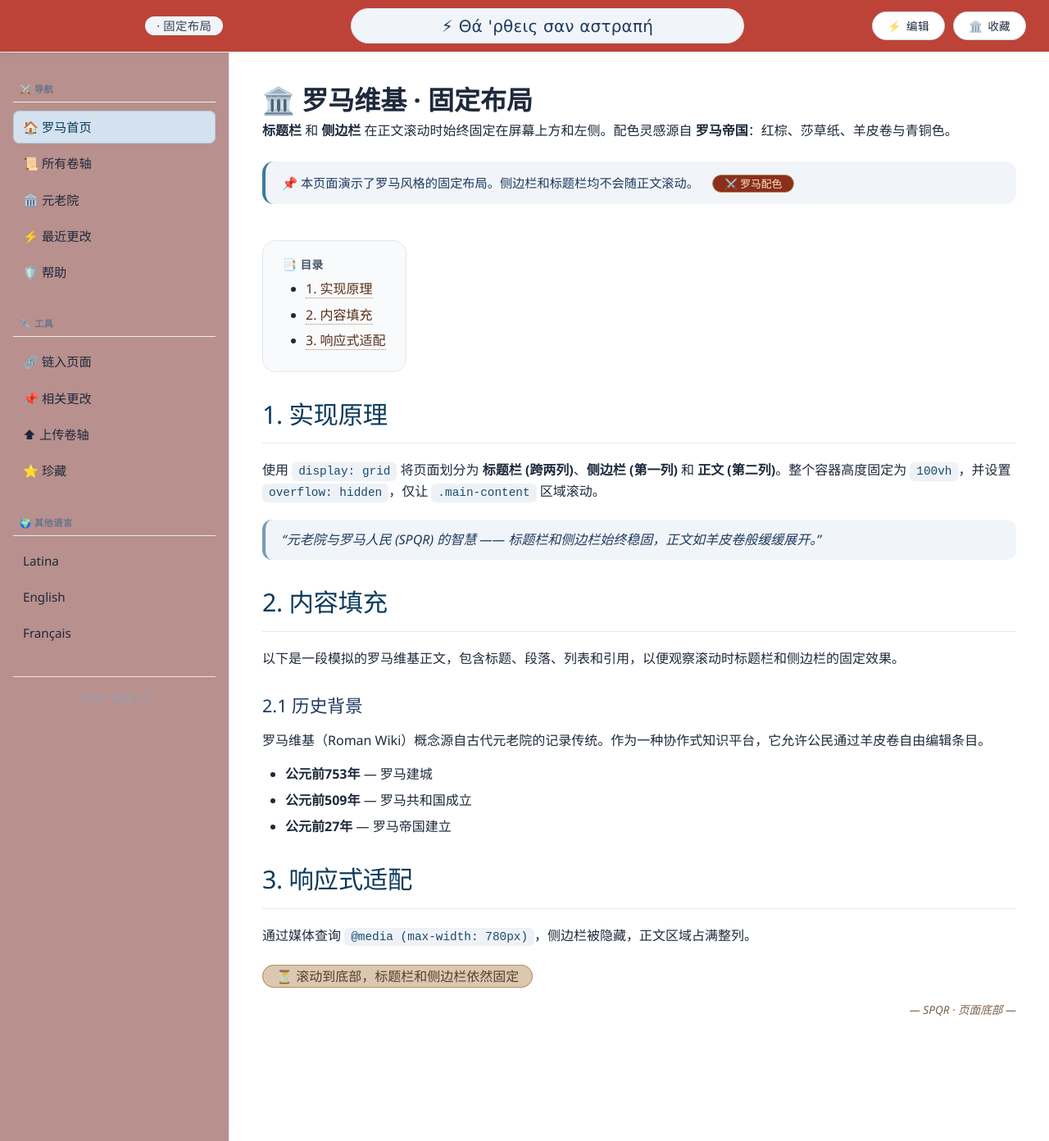
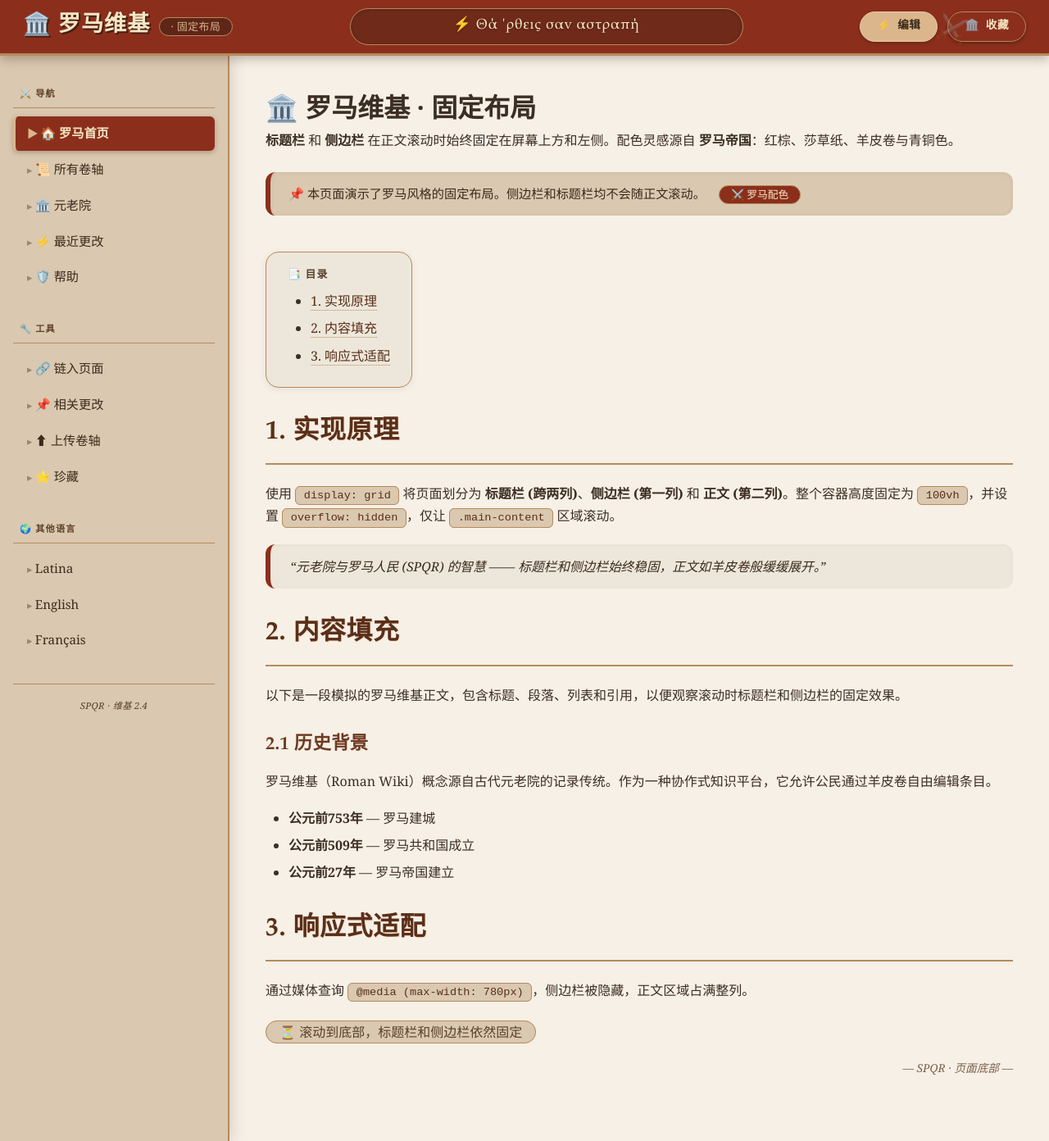
Before and after one commit to GensokyoCirno/gensokyocirno.github.io, a Jekyll site: the page built from index.md, in a window 1280 px wide. Shown: the whole page at 82% size. Built offline with Jekyll 4.4.1, drawn with Linux system fonts in a browser that asks for light colours.

Commit message:
Repush .css

```diff
--- a/assets/css/style.css
+++ b/assets/css/style.css
@@ -1,4 +1,4 @@
-/* 全局重置 & 字体 */
+/* ===== 全局重置 & 罗马风格变量 ===== */
 * {
   margin: 0;
   padding: 0;
@@ -6,36 +6,35 @@
 }
 
 body {
-  font-family: 'Segoe UI', 'Roboto', system-ui, -apple-system, sans-serif;
-  background: #f6f8fa;
-  color: #1e293b;
-  line-height: 1.6;
+  font-family: 'Georgia', 'Times New Roman', 'Palatino Linotype', serif;
+  background: #ede7db;  /* 莎草纸底色 */
+  color: #3b2e24;
+  line-height: 1.7;
   min-height: 100vh;
 }
 
 /* ---- 整体网格容器 ---- */
 .wiki-grid {
   display: grid;
-  grid-template-columns: 280px 1fr;      /* 侧边栏固定宽度，正文自适应 */
-  grid-template-rows: 64px 1fr;           /* 标题栏固定高度，正文占剩余 */
-  height: 100vh;                         /* 固定视口高度，防止整体滚动 */
-  overflow: hidden;                     /* 防止网格溢出 */
+  grid-template-columns: 280px 1fr;
+  grid-template-rows: 68px 1fr;
+  height: 100vh;
+  overflow: hidden;
 }
 
-/* ---- 标题栏 (固定于顶部) ---- */
+/* ---- 标题栏 (罗马风格) ---- */
 .header {
-  grid-column: 1 / -1;                  /* 跨两列 */
+  grid-column: 1 / -1;
   grid-row: 1 / 2;
-  background: #bd4338;
-  border-bottom: 1px solid #e2e8f0;
-  box-shadow: 0 2px 8px rgba(0, 0, 0, 0.04);
+  background: #8b2f1c;  /* 罗马红棕 */
+  border-bottom: 3px solid #b78a5c;
+  box-shadow: 0 4px 12px rgba(60, 30, 20, 0.3);
   display: flex;
   align-items: center;
-  justify-content: space-between;      /* 左右分布 */
+  justify-content: space-between;
   padding: 0 28px;
   z-index: 10;
   position: relative;
-  gap: 12px;
 }
 
 .header-left {
@@ -46,51 +45,50 @@ body {
 }
 
 .header h1 {
-  font-size: 1.6rem;
-  font-weight: 500;
-  letter-spacing: -0.3px;
-  /*background: linear-gradient(145deg, #0b3b5c, #1a5a7a);*/
-  background: linear-gradient(145deg, white);
-  -webkit-background-clip: text;
-  -webkit-text-fill-color: transparent;
-  background-clip: text;
+  font-size: 1.7rem;
+  font-weight: 600;
+  letter-spacing: 1px;
+  color: #f5e6c4;
+  text-shadow: 2px 2px 0 #4a1e12, 1px 1px 0 #2f140b;
   display: flex;
   align-items: center;
   gap: 10px;
+  font-family: 'Palatino Linotype', 'Georgia', serif;
 }
 
 .header h1 small {
-  font-size: 0.9rem;
+  font-size: 0.8rem;
   font-weight: 400;
-  color: #64748b;
-  background: #f1f5f9;
+  color: #d4b48c;
+  background: #5f2618;
   padding: 0 14px;
-  border-radius: 40px;
-  -webkit-text-fill-color: #334155;
-  background-clip: unset;
-  background: #f1f5f9;
-  letter-spacing: 0.3px;
+  border-radius: 30px;
+  letter-spacing: 0.5px;
+  border: 1px solid #b78a5c;
+  text-shadow: none;
+  font-family: 'Georgia', serif;
 }
 
-/* ---- 中间文字 (flex: 1 居中) ---- */
+/* ---- 中间标语 (希腊文) 罗马风格 ---- */
 .header-center {
   flex: 1;
   text-align: center;
-  font-size: 20px;
-  font-family:'Lucida Sans', 'Lucida Sans Regular', 'Lucida Grande', 'Lucida Sans Unicode', Geneva, Verdana, sans-serif;
-  color: #1e3a5f;
-  background: #f1f5f9;
-  padding: 4px 18px;
+  font-size: 1.1rem;
+  color: #f5e6c4;
+  background: #6f2a1a;
+  padding: 6px 20px;
   border-radius: 40px;
   white-space: nowrap;
   overflow: hidden;
   text-overflow: ellipsis;
   max-width: 480px;
-  margin: 0 12px;
-  font-weight: 450;
-  letter-spacing: 0.2px;
-  box-shadow: inset 0 1px 3px rgba(0,0,0,0.02);
-  border: 1px solid #e9edf2;
+  margin: 0 16px;
+  font-weight: 500;
+  letter-spacing: 0.8px;
+  border: 1px solid #b78a5c;
+  box-shadow: inset 0 1px 4px rgba(0,0,0,0.2);
+  font-family: 'Palatino Linotype', 'Georgia', serif;
+  text-shadow: 0 1px 3px rgba(0,0,0,0.3);
 }
 
 .header-center span {
@@ -98,51 +96,284 @@ body {
   vertical-align: middle;
 }
 
-/* ---- 右侧按钮 ---- */
+/* ---- 右侧按钮 (罗马风格) ---- */
 .header-right {
   flex-shrink: 0;
   display: flex;
   align-items: center;
-  gap: 10px;
+  gap: 12px;
 }
 
 .btn-wiki {
-  background: #eef2f6;
-  border: 1px solid #d0d9e3;
-  color: #1e293b;
-  padding: 6px 18px;
-  border-radius: 40px;
+  background: #b78a5c;
+  border: 1px solid #dbb68c;
+  color: #2e1c12;
+  padding: 6px 20px;
+  border-radius: 30px;
   font-size: 0.85rem;
-  font-weight: 500;
+  font-weight: 600;
   cursor: default;
-  transition: background 0.15s, border-color 0.15s;
-  letter-spacing: 0.3px;
-  box-shadow: 0 1px 2px rgba(0,0,0,0.02);
-  display: inline-flex;
-  align-items: center;
-  gap: 6px;
-  background: #ffffff;
+  transition: all 0.2s;
+  letter-spacing: 0.5px;
+  box-shadow: 0 2px 4px rgba(0,0,0,0.2);
+  font-family: 'Palatino Linotype', 'Georgia', serif;
+  text-transform: uppercase;
+  background: #dbb68c;
+  border-color: #e6caa8;
+  color: #3b2a1a;
 }
 
 .btn-wiki:hover {
-  background: #e6edf5;
-  border-color: #b6cae0;
+  background: #e6caa8;
+  border-color: #f0ddc0;
+  transform: scale(1.02);
 }
 
 .btn-wiki:active {
-  background: #d4e2f0;
+  transform: scale(0.97);
 }
 
 .btn-wiki i {
   font-style: normal;
-  opacity: 0.7;
+  opacity: 0.8;
+  margin-right: 4px;
 }
 
-/* 响应式调整 */
+.btn-wiki.primary {
+  background: #8b2f1c;
+  border-color: #b78a5c;
+  color: #f5e6c4;
+  box-shadow: 0 2px 4px rgba(0,0,0,0.3);
+}
+
+.btn-wiki.primary:hover {
+  background: #a53d26;
+  border-color: #dbb68c;
+  color: #fff3e0;
+}
+
+/* ---- 侧边栏 (罗马风格) ---- */
+.sidebar {
+  grid-column: 1 / 2;
+  grid-row: 2 / 3;
+  background: #dac8b0;  /* 暖灰底色 */
+  border-right: 2px solid #b78a5c;
+  padding: 24px 16px;
+  overflow-y: auto;
+  height: 100%;
+  position: relative;
+  z-index: 5;
+  box-shadow: 4px 0 16px rgba(60, 40, 20, 0.15);
+}
+
+.sidebar::-webkit-scrollbar {
+  width: 5px;
+}
+.sidebar::-webkit-scrollbar-track {
+  background: #c6b098;
+}
+.sidebar::-webkit-scrollbar-thumb {
+  background: #8b5f3e;
+  border-radius: 20px;
+  border: 1px solid #b78a5c;
+}
+
+.sidebar-nav {
+  display: flex;
+  flex-direction: column;
+  gap: 2px;
+}
+
+.sidebar-nav .nav-section {
+  font-size: 0.7rem;
+  text-transform: uppercase;
+  letter-spacing: 1.2px;
+  color: #5a3f2a;
+  padding: 14px 8px 6px 8px;
+  font-weight: 700;
+  border-bottom: 1px solid #b78a5c;
+  margin-bottom: 8px;
+  font-family: 'Palatino Linotype', 'Georgia', serif;
+  text-shadow: 0 1px 1px rgba(255, 215, 175, 0.3);
+}
+
+.sidebar-nav a {
+  display: block;
+  padding: 8px 14px;
+  border-radius: 6px;
+  color: #3b2a1a;
+  text-decoration: none;
+  font-weight: 500;
+  transition: all 0.2s;
+  font-size: 0.95rem;
+  border-left: 3px solid transparent;
+  font-family: 'Georgia', serif;
+}
+
+.sidebar-nav a:hover {
+  background: #b78a5c;
+  color: #f5e6c4;
+  border-left: 3px solid #5a3f2a;
+  box-shadow: inset 0 1px 4px rgba(0,0,0,0.1);
+}
+
+.sidebar-nav a.active {
+  background: #8b2f1c;
+  color: #f5e6c4;
+  border-left: 3px solid #dbb68c;
+  font-weight: 600;
+  box-shadow: 0 2px 6px rgba(80, 30, 10, 0.3);
+}
+
+.sidebar-nav a i {
+  display: inline-block;
+  width: 24px;
+  opacity: 0.8;
+}
+
+.sidebar-footer {
+  margin-top: 32px;
+  padding-top: 16px;
+  border-top: 1px solid #b78a5c;
+  font-size: 0.7rem;
+  color: #5a3f2a;
+  text-align: center;
+  font-style: italic;
+  letter-spacing: 0.3px;
+}
+
+/* ---- 正文区域 (罗马风格) ---- */
+.main-content {
+  grid-column: 2 / 3;
+  grid-row: 2 / 3;
+  background: #f7f0e6;  /* 羊皮纸色 */
+  padding: 36px 44px 60px 44px;
+  overflow-y: auto;
+  height: 100%;
+  scroll-behavior: smooth;
+}
+
+.main-content::-webkit-scrollbar {
+  width: 7px;
+}
+.main-content::-webkit-scrollbar-track {
+  background: #e2d5c4;
+}
+.main-content::-webkit-scrollbar-thumb {
+  background: #8b5f3e;
+  border-radius: 20px;
+  border: 1px solid #b78a5c;
+}
+
+.main-content h2 {
+  font-size: 2rem;
+  font-weight: 600;
+  letter-spacing: 0.5px;
+  border-bottom: 2px solid #b78a5c;
+  padding-bottom: 10px;
+  margin-top: 28px;
+  margin-bottom: 22px;
+  color: #5a2f1a;
+  font-family: 'Palatino Linotype', 'Georgia', serif;
+  text-shadow: 1px 1px 0 rgba(255, 215, 175, 0.4);
+}
+
+.main-content h2:first-of-type {
+  margin-top: 0;
+}
+
+.main-content h3 {
+  font-size: 1.4rem;
+  font-weight: 600;
+  margin-top: 28px;
+  margin-bottom: 12px;
+  color: #6f3a22;
+  font-family: 'Palatino Linotype', 'Georgia', serif;
+  letter-spacing: 0.3px;
+}
+
+.main-content p {
+  margin-bottom: 18px;
+  color: #3b2e24;
+}
+
+.main-content .wiki-meta {
+  background: #dac8b0;
+  padding: 14px 22px;
+  border-radius: 12px;
+  border-left: 6px solid #8b2f1c;
+  margin: 24px 0;
+  font-size: 0.95rem;
+  color: #3b2a1a;
+  box-shadow: inset 0 1px 6px rgba(0,0,0,0.06);
+}
+
+.main-content ul, .main-content ol {
+  padding-left: 28px;
+  margin-bottom: 20px;
+}
+
+.main-content li {
+  margin-bottom: 6px;
+}
+
+.main-content code {
+  background: #dac8b0;
+  padding: 0.2rem 0.6rem;
+  border-radius: 6px;
+  font-size: 0.85rem;
+  font-family: 'Courier New', monospace;
+  color: #5a2f1a;
+  border: 1px solid #b78a5c;
+}
+
+.main-content .toc {
+  background: #ede7db;
+  border: 1px solid #b78a5c;
+  border-radius: 16px;
+  padding: 18px 26px;
+  margin: 20px 0 28px 0;
+  display: inline-block;
+  box-shadow: 0 2px 8px rgba(60, 40, 20, 0.08);
+}
+
+.main-content .toc strong {
+  display: block;
+  font-size: 0.8rem;
+  text-transform: uppercase;
+  letter-spacing: 1.2px;
+  color: #5a3f2a;
+  margin-bottom: 6px;
+  font-family: 'Palatino Linotype', 'Georgia', serif;
+}
+
+.main-content .toc ul {
+  margin-bottom: 0;
+}
+
+.blockquote-wiki {
+  background: #ede7db;
+  padding: 14px 24px;
+  border-radius: 12px;
+  border-left: 6px solid #8b2f1c;
+  margin: 20px 0;
+  font-style: italic;
+  color: #3b2a1a;
+  font-size: 0.98rem;
+  box-shadow: inset 0 1px 4px rgba(0,0,0,0.04);
+}
+
+.main-content hr {
+  border: 0;
+  border-top: 2px dotted #b78a5c;
+  margin: 36px 0;
+}
+
+/* ---- 响应式 ---- */
 @media (max-width: 780px) {
   .wiki-grid {
     grid-template-columns: 1fr;
-    grid-template-rows: 64px 1fr;
+    grid-template-rows: 68px 1fr;
   }
   .sidebar {
     display: none;
@@ -160,13 +391,14 @@ body {
   }
   .header-center {
     max-width: 160px;
-    font-size: 0.8rem;
+    font-size: 0.85rem;
     padding: 4px 12px;
     margin: 0 8px;
+    letter-spacing: 0.4px;
   }
   .btn-wiki {
-    padding: 4px 14px;
-    font-size: 0.8rem;
+    padding: 4px 12px;
+    font-size: 0.7rem;
   }
   .header h1 {
     font-size: 1.3rem;
@@ -177,220 +409,56 @@ body {
   .header-center {
     max-width: 100px;
     font-size: 0.7rem;
-    padding: 2px 10px;
+    padding: 2px 8px;
+    letter-spacing: 0.2px;
   }
   .btn-wiki {
-    padding: 4px 10px;
-    font-size: 0.7rem;
+    padding: 3px 10px;
+    font-size: 0.6rem;
   }
   .header h1 {
-    font-size: 1.1rem;
+    font-size: 1.0rem;
   }
   .header {
-    gap: 6px;
+    gap: 4px;
     padding: 0 10px;
+  }
+  .header h1 small {
+    display: none;
   }
 }
 
-/* ---- 侧边栏 ---- */
-.sidebar {
-  grid-column: 1 / 2;
-  grid-row: 2 / 3;
-  background: #b8908d;
-  border-right: 1px solid #e2e8f0;
-  padding: 24px 16px;
-  overflow-y: auto;
-  height: 100%;
-  position: relative;
-  z-index: 5;
-  box-shadow: 2px 0 12px rgba(0, 0, 0, 0.02);
+/* 额外罗马装饰 */
+.header::after {
+  content: "⚔️";
+  position: absolute;
+  right: 100px;
+  top: 10px;
+  font-size: 1.8rem;
+  opacity: 0.2;
+  transform: rotate(15deg);
+  pointer-events: none;
 }
 
-.sidebar::-webkit-scrollbar {
-  width: 4px;
-}
-.sidebar::-webkit-scrollbar-track {
-  background: #eef2f6;
-}
-.sidebar::-webkit-scrollbar-thumb {
-  background: #b9c7d9;
-  border-radius: 20px;
+@media (max-width: 780px) {
+  .header::after {
+    display: none;
+  }
 }
 
-.sidebar-nav {
-  display: flex;
-  flex-direction: column;
-  gap: 4px;
+/* 侧边栏罗马卷轴装饰 */
+.sidebar-nav a::before {
+  content: "▸ ";
+  opacity: 0.4;
+  font-size: 0.8rem;
 }
 
-.sidebar-nav .nav-section {
-  font-size: 0.7rem;
-  text-transform: uppercase;
-  letter-spacing: 0.5px;
-  color: #64748b;
-  padding: 12px 8px 6px 8px;
-  font-weight: 600;
-  border-bottom: 1px solid #e9edf2;
-  margin-bottom: 6px;
+.sidebar-nav a.active::before {
+  content: "▶ ";
+  opacity: 1;
+  color: #dbb68c;
 }
 
-.sidebar-nav a {
-  display: block;
-  padding: 8px 12px;
-  border-radius: 8px;
-  color: #1e293b;
-  text-decoration: none;
-  font-weight: 450;
-  transition: background 0.15s, color 0.15s;
-  font-size: 0.95rem;
+.sidebar-nav a:hover::before {
+  opacity: 0.9;
 }
-
-.sidebar-nav a:hover {
-  background: #e6edf5;
-  color: #0b3b5c;
-}
-
-.sidebar-nav a.active {
-  background: #d4e2f0;
-  color: #0b3b5c;
-  font-weight: 500;
-  box-shadow: inset 0 0 0 1px #b6cae0;
-}
-
-.sidebar-nav a i {
-  display: inline-block;
-  width: 22px;
-  opacity: 0.7;
-}
-
-.sidebar-footer {
-  margin-top: 32px;
-  padding-top: 16px;
-  border-top: 1px solid #e2e8f0;
-  font-size: 0.75rem;
-  color: #94a3b8;
-  text-align: center;
-}
-
-/* ---- 正文区域 ---- */
-.main-content {
-  grid-column: 2 / 3;
-  grid-row: 2 / 3;
-  background: #ffffff;
-  padding: 32px 40px 60px 40px;
-  overflow-y: auto;
-  height: 100%;
-  scroll-behavior: smooth;
-}
-
-.main-content::-webkit-scrollbar {
-  width: 6px;
-}
-.main-content::-webkit-scrollbar-track {
-  background: #f1f5f9;
-}
-.main-content::-webkit-scrollbar-thumb {
-  background: #cbd5e1;
-  border-radius: 20px;
-}
-
-.main-content h2 {
-  font-size: 1.9rem;
-  font-weight: 500;
-  letter-spacing: -0.3px;
-  border-bottom: 1px solid #e2e8f0;
-  padding-bottom: 10px;
-  margin-top: 28px;
-  margin-bottom: 20px;
-  color: #0b3b5c;
-}
-
-.main-content h2:first-of-type {
-  margin-top: 0;
-}
-
-.main-content h3 {
-  font-size: 1.35rem;
-  font-weight: 500;
-  margin-top: 28px;
-  margin-bottom: 12px;
-  color: #1e3a5f;
-}
-
-.main-content p {
-  margin-bottom: 16px;
-  color: #1e293b;
-}
-
-.main-content .wiki-meta {
-  background: #f1f5f9;
-  padding: 14px 20px;
-  border-radius: 14px;
-  border-left: 4px solid #3b7a9e;
-  margin: 24px 0;
-  font-size: 0.95rem;
-  color: #1e3a5f;
-}
-
-.main-content ul, .main-content ol {
-  padding-left: 28px;
-  margin-bottom: 20px;
-}
-
-.main-content li {
-  margin-bottom: 6px;
-}
-
-.main-content code {
-  background: #eef2f6;
-  padding: 0.2rem 0.5rem;
-  border-radius: 6px;
-  font-size: 0.9rem;
-  font-family: 'Fira Code', monospace;
-  color: #1a4b6d;
-}
-
-.main-content .toc {
-  background: #f8fafc;
-  border: 1px solid #e2e8f0;
-  border-radius: 16px;
-  padding: 18px 24px;
-  margin: 20px 0 28px 0;
-  display: inline-block;
-}
-
-.main-content .toc strong {
-  display: block;
-  font-size: 0.85rem;
-  text-transform: uppercase;
-  letter-spacing: 0.5px;
-  color: #475569;
-  margin-bottom: 6px;
-}
-
-.main-content .toc ul {
-  margin-bottom: 0;
-}
-
-.blockquote-wiki {
-  background: #f1f5f9;
-  padding: 12px 20px;
-  border-radius: 12px;
-  border-left: 4px solid #7a9bb5;
-  margin: 20px 0;
-  font-style: italic;
-  color: #1e3a5f;
-}
-
-.main-content hr {
-  border: 0;
-  border-top: 1px dashed #d4dfe9;
-  margin: 32px 0;
-}
-
-/* 小屏额外优化 */
-@media (max-width: 600px) {
-  .main-content {
-    padding: 20px 16px 40px 16px;
-  }
-}
```
